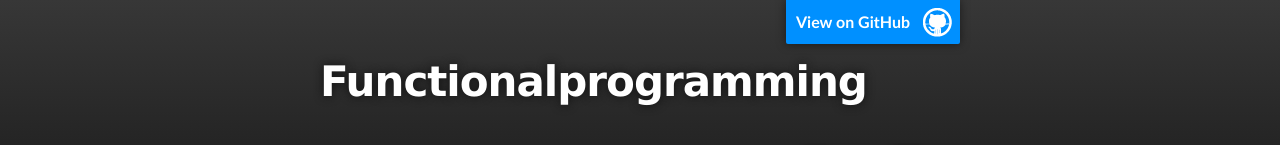
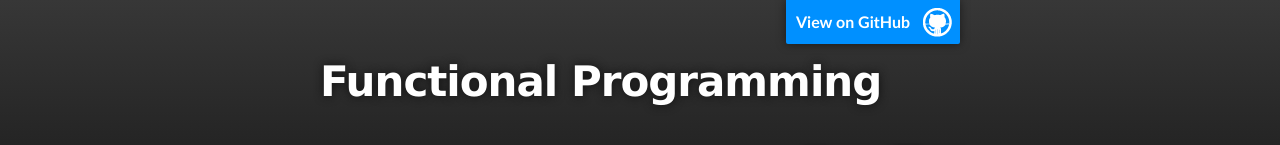
Before and after one commit to MordernProgramming/FunctionalProgramming, a plain HTML site: page index.html in a window 1280 px wide. Shown: the top 145 px of the page. Drawn offline with Linux system fonts and the light colour scheme.

Commit message:
camel case

```diff
--- a/index.html
+++ b/index.html
@@ -18,7 +18,7 @@
         <header class="inner">
           <a id="forkme_banner" href="https://github.com/MordernProgramming/FunctionalProgramming">View on GitHub</a>
 
-          <h1 id="project_title">Functionalprogramming</h1>
+          <h1 id="project_title">Functional Programming</h1>
           <h2 id="project_tagline"></h2>
 
             <section id="downloads">
```
